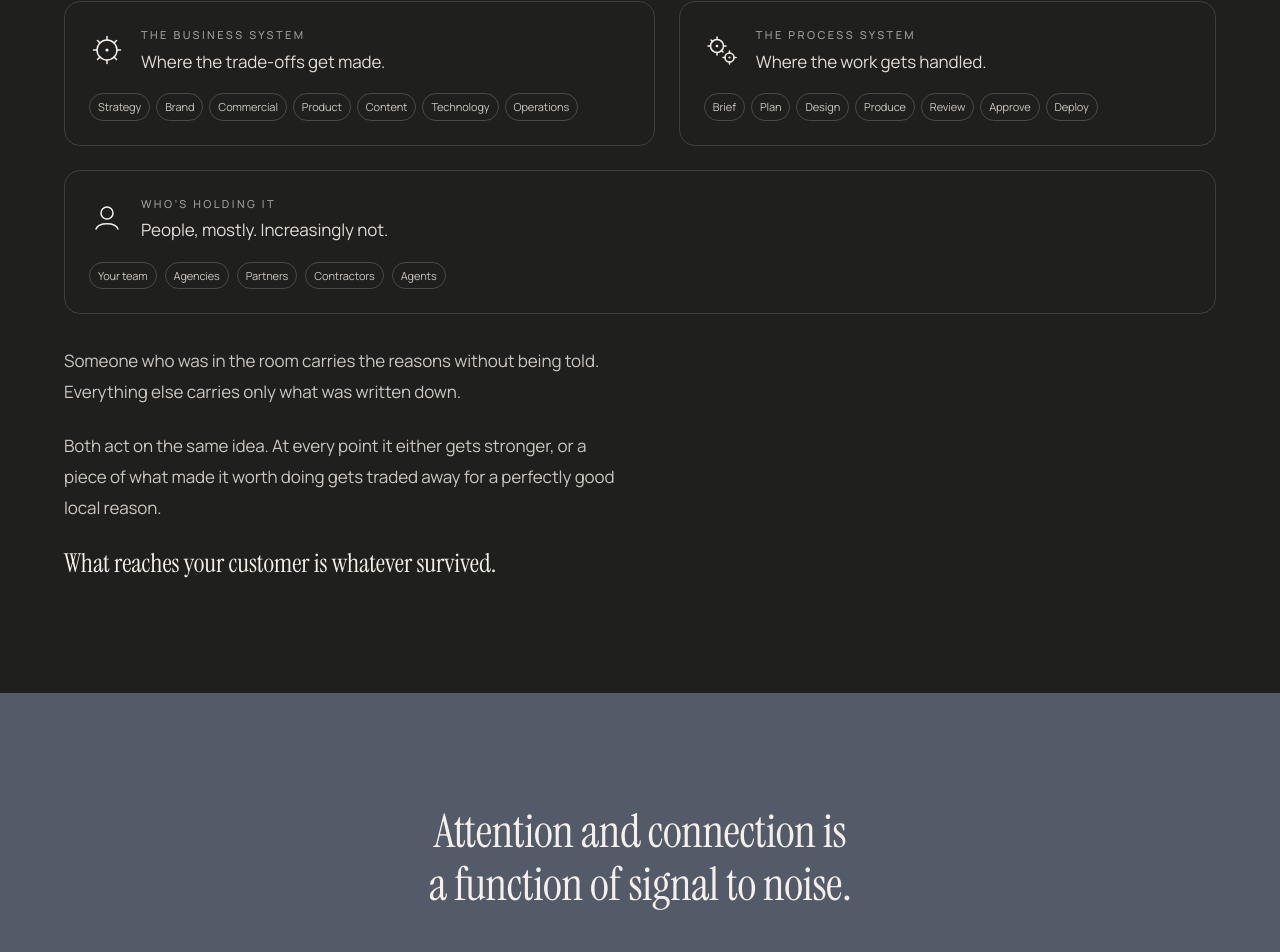
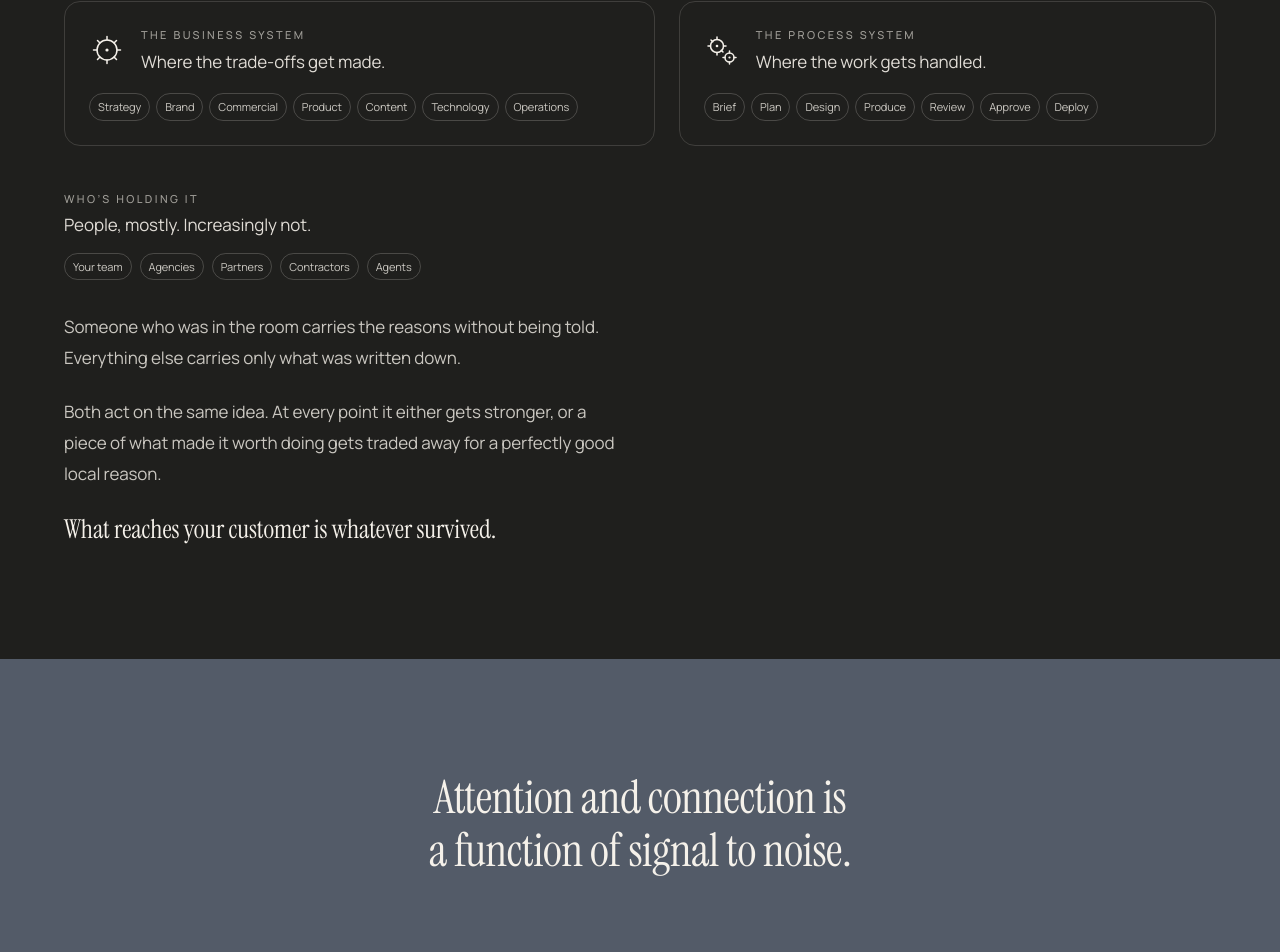
Before and after one commit to darrenbrett-lang/dabhands.delivery, a Next.js app: page /signal-to-noise in a window 1280 px wide. Shown: the part 1803-2755 px from the top of the page. Built offline with nearby package versions, Linux system fonts and the light colour scheme.

Commit message:
Signal to Noise: Who's holding it loses the card
Two boxes, and the hands beneath them: kicker, statement and chips
directly on the ground, no border, no icon. Two systems stays
visibly accurate.

Co-Authored-By: Claude Fable 5 <noreply@anthropic.com>

```diff
--- a/pages/signal-to-noise.tsx
+++ b/pages/signal-to-noise.tsx
@@ -293,25 +293,16 @@ export default function SafePassage() {
               ))}
             </div>
 
-            {/* The third row: the shared foundation under the two systems.
-                Full width, identical treatment, no added emphasis. */}
+            {/* The third block is not a system: it is the hands operating both
+                of them. No card, no border, no icon; kicker, statement and
+                chips sit directly on the ground the two boxes stand on. */}
             <FadeUp delay={0.2}>
-              <div className="mt-5 md:mt-6 rounded-2xl border border-bone/15 p-6 md:p-7 xl:p-6">
-                <div className="flex items-center gap-4">
-                  <span className="block h-9 w-9 shrink-0 text-bone" aria-hidden>
-                    <svg viewBox="0 0 36 36" {...S_ICON}>
-                      <circle cx="18" cy="13" r="6" />
-                      <path d="M7 29c2.5-7 19.5-7 22 0" />
-                    </svg>
-                  </span>
-                  <div>
-                    <p className="eyebrow text-bone/60">Who’s holding it</p>
-                    <p className="mt-1.5 text-[16px] md:text-[17px] leading-snug text-bone/90">
-                      People, mostly. Increasingly not.
-                    </p>
-                  </div>
-                </div>
-                <div className="mt-5 flex flex-wrap gap-2">
+              <div className="mt-9 md:mt-11">
+                <p className="eyebrow text-bone/60">Who’s holding it</p>
+                <p className="mt-1.5 text-[16px] md:text-[17px] leading-snug text-bone/90">
+                  People, mostly. Increasingly not.
+                </p>
+                <div className="mt-4 flex flex-wrap gap-2">
                   {HOLDERS.map((h) => (
                     <span key={h} className="whitespace-nowrap rounded-full border border-bone/20 px-3 py-1 text-[12.5px] text-bone/80 xl:px-2 xl:text-[11px]">
                       {h}
```
